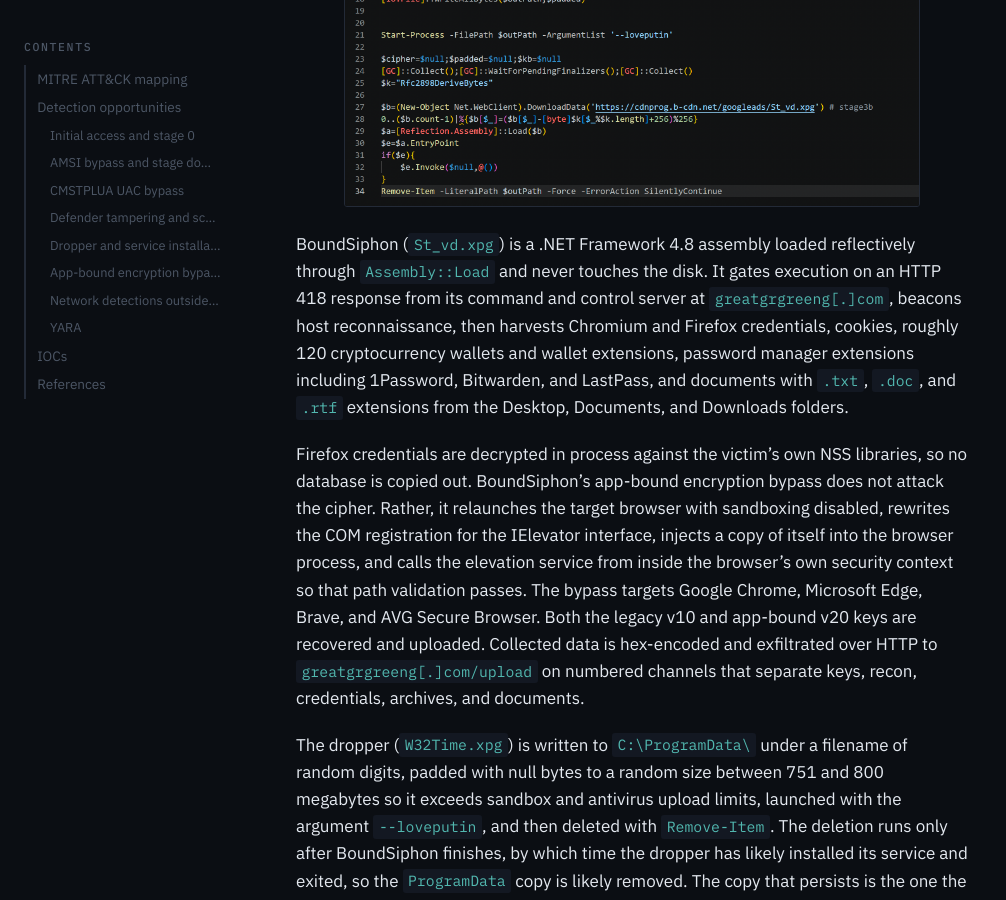
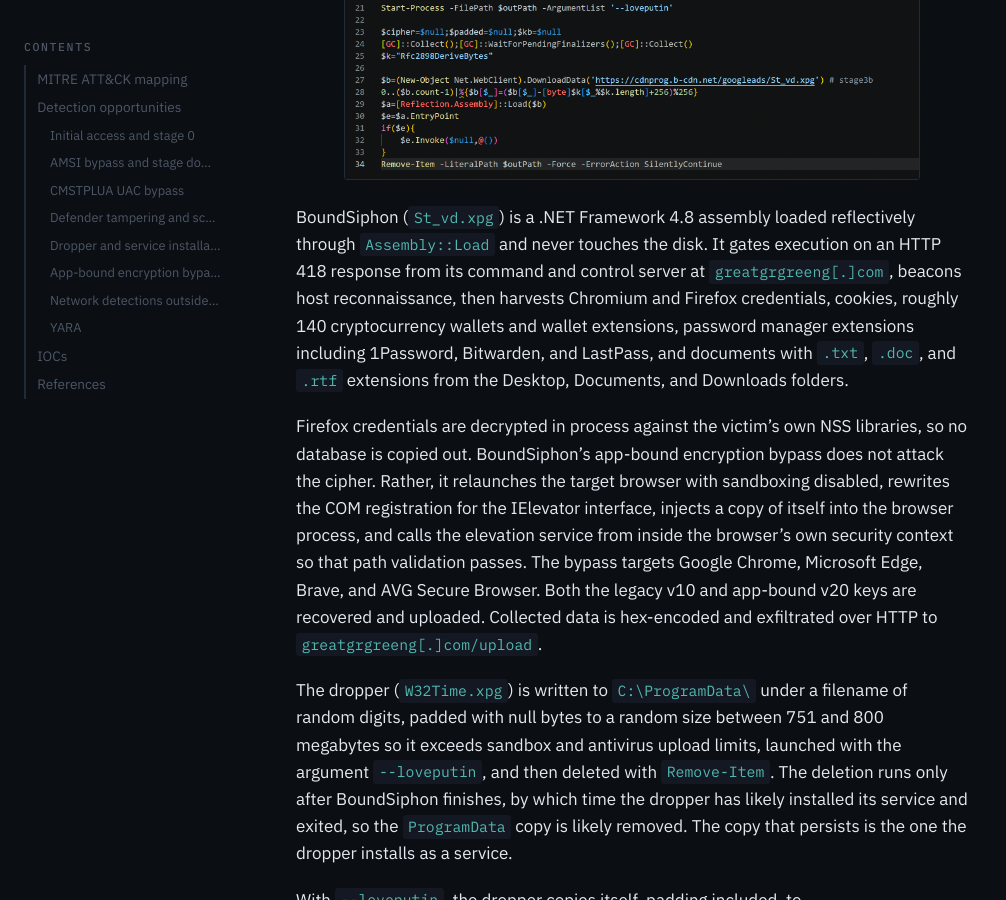
Before and after one commit to jacobholtz/jacobholtz.github.io, a Jekyll site: the page built from _posts/2026-11-02-analyzing-a-multi-stage-clickfix-incident.md, in a window 1280 px wide and 900 px high, scrolled down 3289 px. Shown: the whole window, without its empty margins (0-1006 px from the left). Built offline with Jekyll 4.4.1, drawn with Linux system fonts in a browser that asks for light colours; some of the changed text lies outside the part shown.

Commit message:
Update ClickFix writeup wallet count and exfiltration wording
Co-Authored-By: Claude Opus 5.5 <noreply@anthropic.com>

```diff
--- a/_posts/2026-11-02-analyzing-a-multi-stage-clickfix-incident.md
+++ b/_posts/2026-11-02-analyzing-a-multi-stage-clickfix-incident.md
@@ -38,9 +38,9 @@ Two payloads were retrieved from `cdnprog[.]b-cdn[.]net` and decoded with a subt
 
 ![Stage 3 script that adds Defender exclusions, drops the padded dropper, and loads BoundSiphon](/assets/images/analyzing-a-multi-stage-clickfix-incident/07.png)
 
-BoundSiphon (`St_vd.xpg`) is a .NET Framework 4.8 assembly loaded reflectively through `Assembly::Load` and never touches the disk. It gates execution on an HTTP 418 response from its command and control server at `greatgrgreeng[.]com`, beacons host reconnaissance, then harvests Chromium and Firefox credentials, cookies, roughly 120 cryptocurrency wallets and wallet extensions, password manager extensions including 1Password, Bitwarden, and LastPass, and documents with `.txt`, `.doc`, and `.rtf` extensions from the Desktop, Documents, and Downloads folders.
+BoundSiphon (`St_vd.xpg`) is a .NET Framework 4.8 assembly loaded reflectively through `Assembly::Load` and never touches the disk. It gates execution on an HTTP 418 response from its command and control server at `greatgrgreeng[.]com`, beacons host reconnaissance, then harvests Chromium and Firefox credentials, cookies, roughly 140 cryptocurrency wallets and wallet extensions, password manager extensions including 1Password, Bitwarden, and LastPass, and documents with `.txt`, `.doc`, and `.rtf` extensions from the Desktop, Documents, and Downloads folders.
 
-Firefox credentials are decrypted in process against the victim's own NSS libraries, so no database is copied out. BoundSiphon's app-bound encryption bypass does not attack the cipher. Rather, it relaunches the target browser with sandboxing disabled, rewrites the COM registration for the IElevator interface, injects a copy of itself into the browser process, and calls the elevation service from inside the browser's own security context so that path validation passes. The bypass targets Google Chrome, Microsoft Edge, Brave, and AVG Secure Browser. Both the legacy v10 and app-bound v20 keys are recovered and uploaded. Collected data is hex-encoded and exfiltrated over HTTP to `greatgrgreeng[.]com/upload` on numbered channels that separate keys, recon, credentials, archives, and documents.
+Firefox credentials are decrypted in process against the victim's own NSS libraries, so no database is copied out. BoundSiphon's app-bound encryption bypass does not attack the cipher. Rather, it relaunches the target browser with sandboxing disabled, rewrites the COM registration for the IElevator interface, injects a copy of itself into the browser process, and calls the elevation service from inside the browser's own security context so that path validation passes. The bypass targets Google Chrome, Microsoft Edge, Brave, and AVG Secure Browser. Both the legacy v10 and app-bound v20 keys are recovered and uploaded. Collected data is hex-encoded and exfiltrated over HTTP to `greatgrgreeng[.]com/upload`.
 
 The dropper (`W32Time.xpg`) is written to `C:\ProgramData\` under a filename of random digits, padded with null bytes to a random size between 751 and 800 megabytes so it exceeds sandbox and antivirus upload limits, launched with the argument `--loveputin`, and then deleted with `Remove-Item`. The deletion runs only after BoundSiphon finishes, by which time the dropper has likely installed its service and exited, so the `ProgramData` copy is likely removed. The copy that persists is the one the dropper installs as a service.
 
@@ -93,7 +93,7 @@ Because the channel does not use TLS, it doesn't produce a JA3 or JA4 signature
 | Credential Access | Credentials from Password Stores: Password Managers | T1555.005 | BoundSiphon targets 1Password, Bitwarden, and LastPass extensions. |
 | Credential Access | Steal Web Session Cookie | T1539 | BoundSiphon collects browser cookies. |
 | Collection | Screen Capture | T1113 | RemotePanel captures the screen and sends JPEG images to the C2 server. |
-| Collection | Data from Local System | T1005 | BoundSiphon collects about 120 wallets and `.txt`, `.doc`, and `.rtf` files from Desktop, Documents, and Downloads. |
+| Collection | Data from Local System | T1005 | BoundSiphon collects about 140 wallets and `.txt`, `.doc`, and `.rtf` files from Desktop, Documents, and Downloads. |
 | Command and Control | Ingress Tool Transfer | T1105 | `finger.exe` and `Net.WebClient` retrieve each stage. |
 | Command and Control | Application Layer Protocol: Web Protocols | T1071.001 | BoundSiphon uses HTTP for C2 and upload. |
 | Command and Control | Data Encoding: Standard Encoding | T1132.001 | BoundSiphon hex-encodes collected data. |
@@ -101,7 +101,7 @@ Because the channel does not use TLS, it doesn't produce a JA3 or JA4 signature
 | Command and Control | Non-Application Layer Protocol | T1095 | RemotePanel uses raw TCP with a custom frame format. |
 | Command and Control | Encrypted Channel: Asymmetric Cryptography | T1573.002 | RemotePanel wraps its `ClientHello` with an embedded RSA public key. |
 | Command and Control | Encrypted Channel: Symmetric Cryptography | T1573.001 | RemotePanel uses a per-session AES-256 key. |
-| Exfiltration | Exfiltration Over C2 Channel | T1041 | BoundSiphon uploads data on numbered HTTP channels. |
+| Exfiltration | Exfiltration Over C2 Channel | T1041 | BoundSiphon uploads collected data over HTTP to `greatgrgreeng[.]com/upload`. |
 
 ### Detection opportunities
 
@@ -328,7 +328,7 @@ DeviceRegistryEvents
 #### Network detections outside Defender
 
 - Search for HTTP status `418` responses. Legitimate servers rarely return this status, and BoundSiphon requires it before it runs.
-- Search for request bodies that are long hexadecimal strings sent to the same host on sequential numeric paths or parameters.
+- Search for request bodies that are long hexadecimal strings sent to the same host.
 - Search for HTTP traffic to `greatgrgreeng[.]com/check` and `greatgrgreeng[.]com/upload`.
 - Search for `eth_call` request bodies that contain the contract address `0x2A8f205C8A6616a1D34C47F6172C16b20917253C`.
 - For RemotePanel, use the YARA rule on the embedded RSA public key in the next section. The key survives recompilation and infrastructure changes. It does not cross the network, because RemotePanel only uses the key to encrypt the `ClientHello`, so network sensors cannot match it.
```
Also changed, not shown: other parts of _posts/2026-11-02-analyzing-a-multi-stage-clickfix-incident.md (+1 -1 lines).
